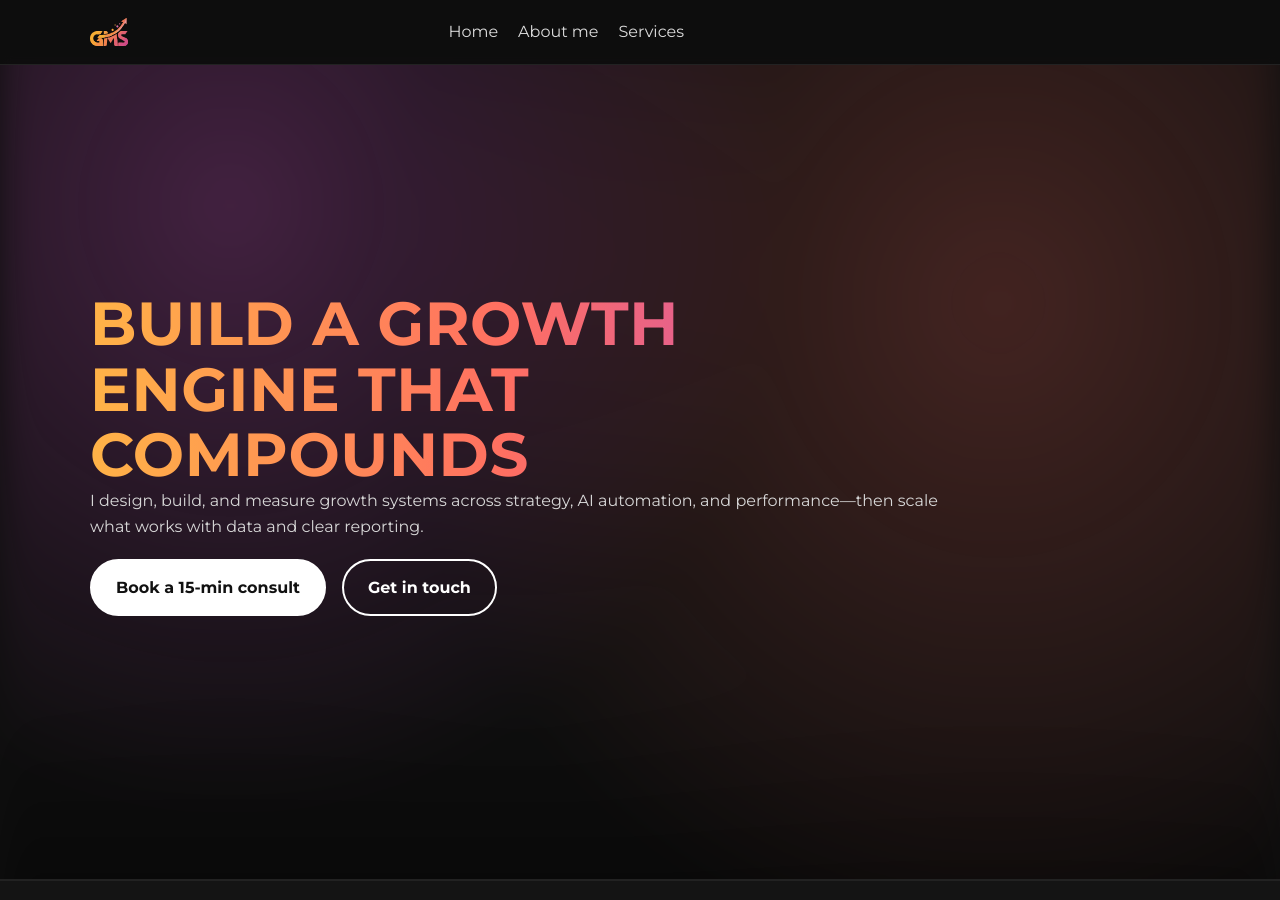
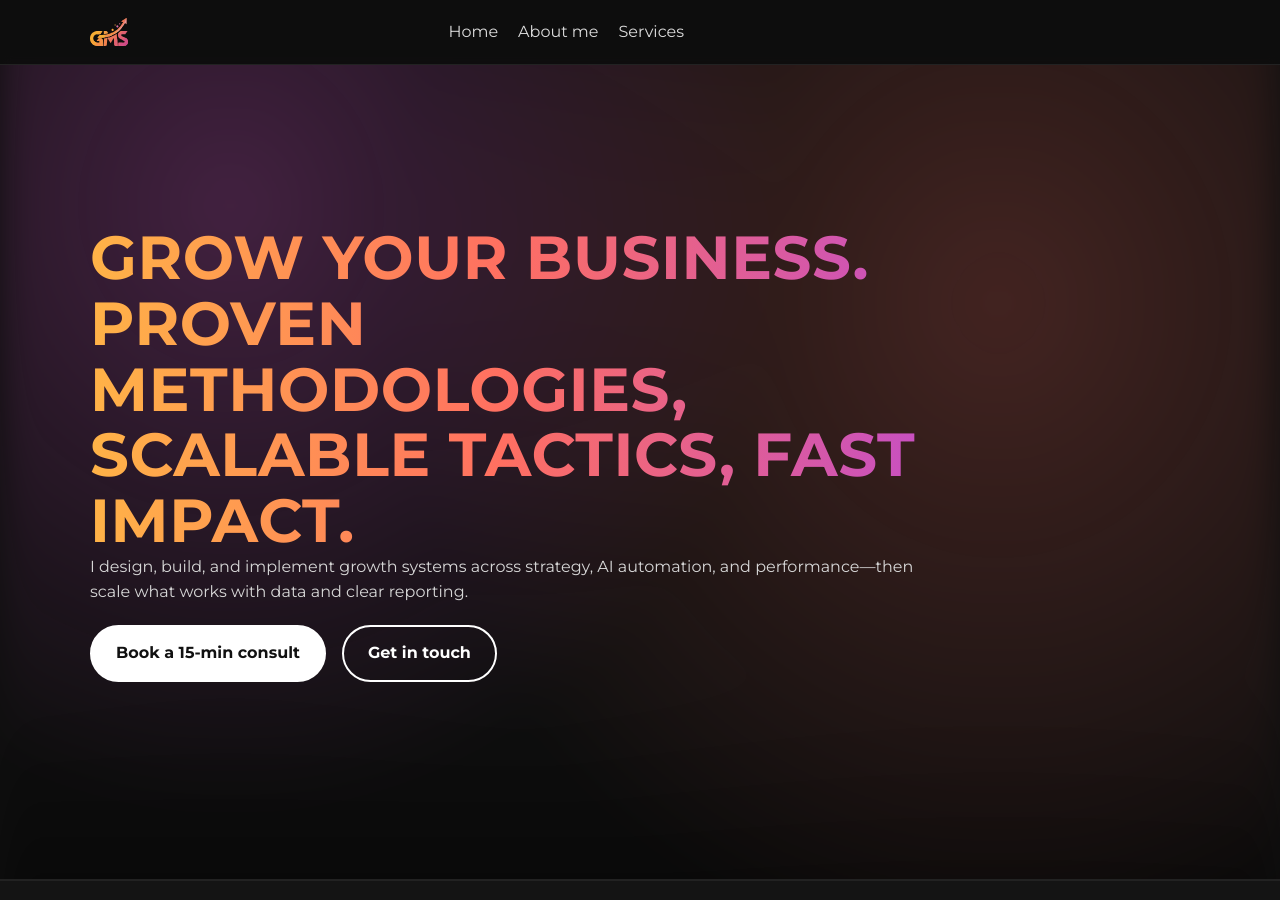
Before and after one commit to rliedmeiergrowth-create/freelanceproject, a Jekyll site: the page index.html, which Jekyll copies as it is, in a window 1280 px wide and 900 px high. Built offline with Jekyll 4.4.1, drawn with Linux system fonts in a browser that asks for light colours.

Commit message:
Update index.html

```diff
--- a/index.html
+++ b/index.html
@@ -56,10 +56,10 @@
   <!-- HERO -->
   <header class="hero">
     <div class="container hero-inner">
-      <h1>Build a growth engine that compounds</h1>
+      <h1>Grow your business. Proven methodologies, scalable tactics, fast impact.</h1>
 
       <p class="lead-paragraph hero-lead">
-        I design, build, and measure growth systems across strategy, AI automation, and performance—then scale what works with data and clear reporting.
+        I design, build, and implement growth systems across strategy, AI automation, and performance—then scale what works with data and clear reporting.
       </p>
 
       <nav class="buttons">
```
